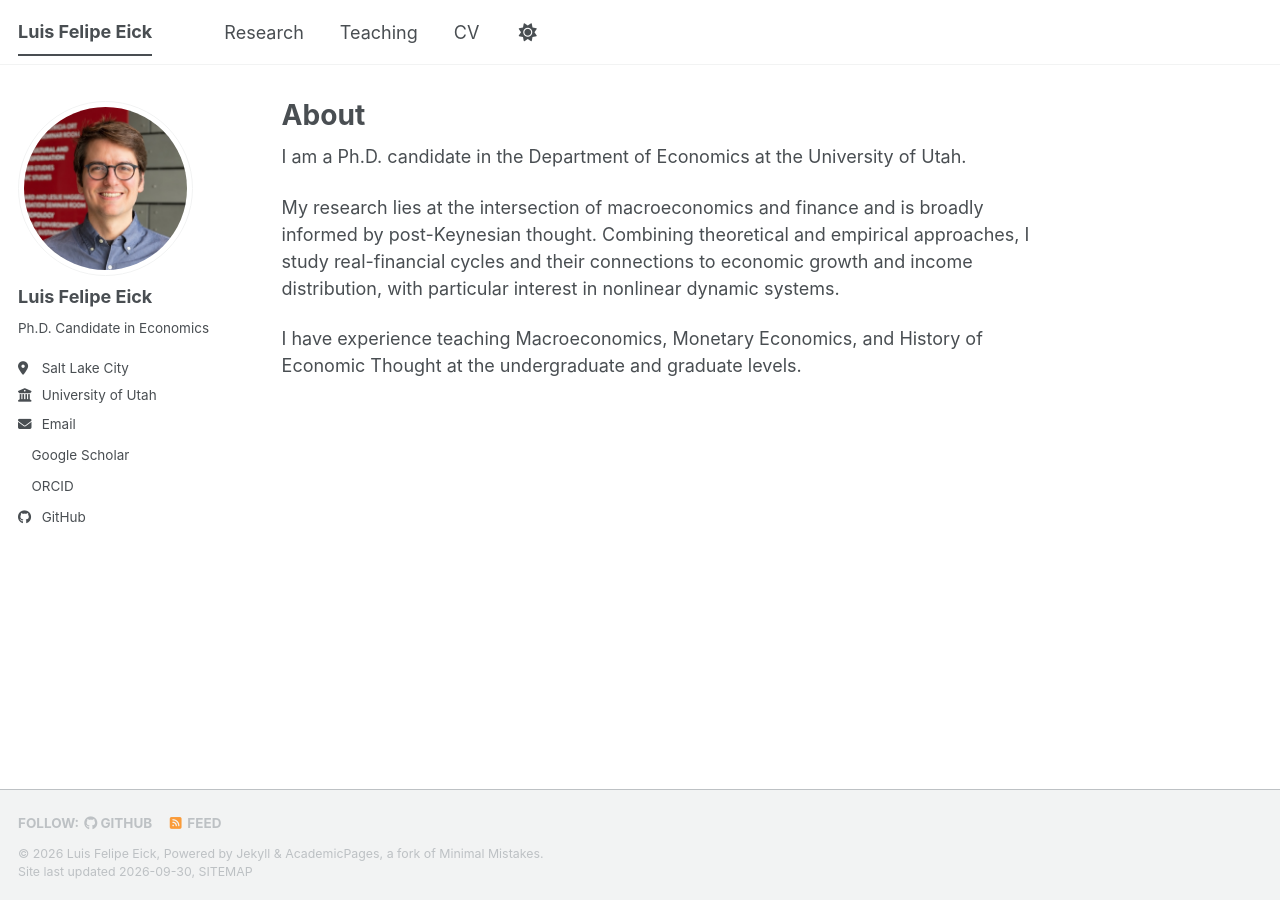
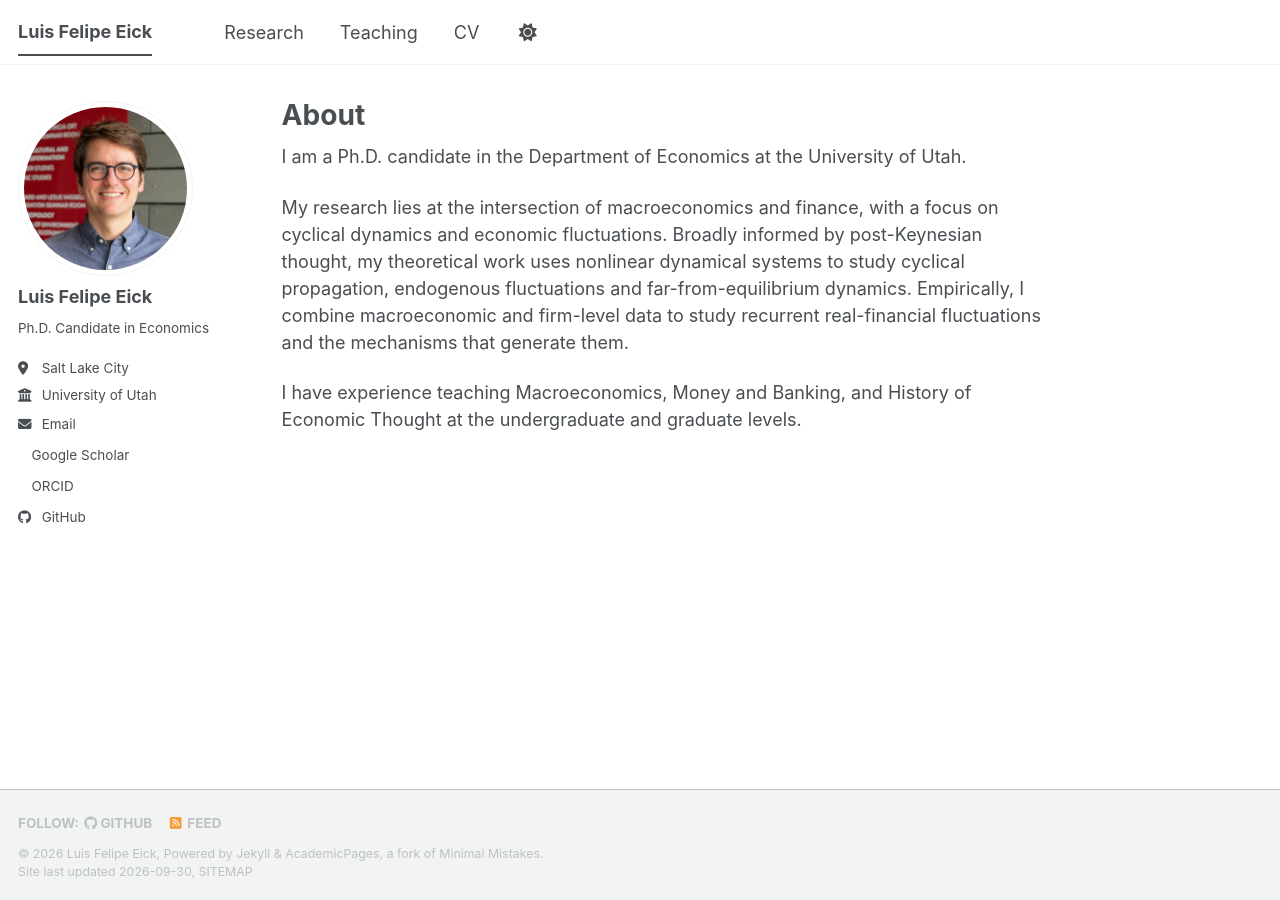
Before and after one commit to lfeick/lfeick.github.io, a Jekyll site: the page built from _pages/about.md, in a window 1280 px wide. Built offline with Jekyll 4.4.1, drawn with Linux system fonts in a browser that asks for light colours; a style sheet for code colours, icons or effects is not loaded.

Commit message:
Update about.md

```diff
--- a/_pages/about.md
+++ b/_pages/about.md
@@ -9,6 +9,6 @@ redirect_from:
 
 I am a Ph.D. candidate in the Department of Economics at the University of Utah.
 
-My research lies at the intersection of macroeconomics and finance and is broadly informed by post-Keynesian thought. Combining theoretical and empirical approaches, I study real-financial cycles and their connections to economic growth and income distribution, with particular interest in nonlinear dynamic systems.
+My research lies at the intersection of macroeconomics and finance, with a focus on cyclical dynamics and economic fluctuations. Broadly informed by post-Keynesian thought, my theoretical work uses nonlinear dynamical systems to study cyclical propagation, endogenous fluctuations and far-from-equilibrium dynamics. Empirically, I combine macroeconomic and firm-level data to study recurrent real-financial fluctuations and the mechanisms that generate them.
 
-I have experience teaching Macroeconomics, Monetary Economics, and History of Economic Thought at the undergraduate and graduate levels.
+I have experience teaching Macroeconomics, Money and Banking, and History of Economic Thought at the undergraduate and graduate levels.
```
